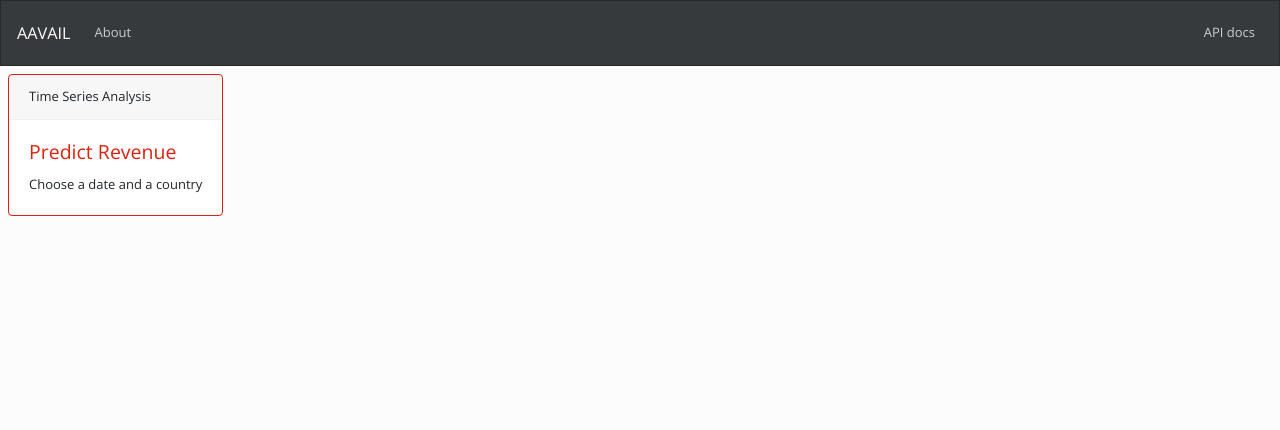
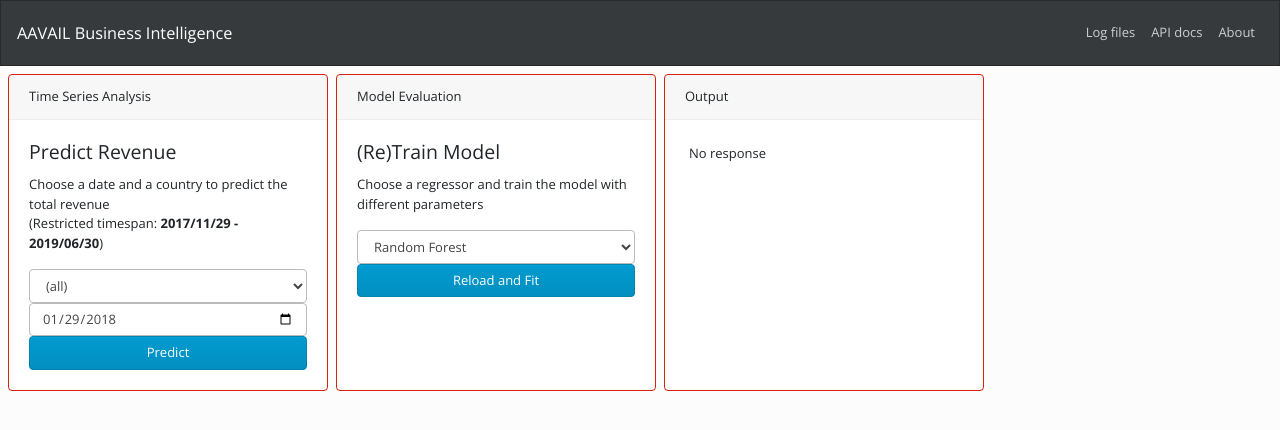
Before and after one commit to pistolilla/coursera-ibm-ai-workflow, a Python web app: template templates/index.html in a window 1280 px wide. Shown: the top 430 px of the page. Run offline with Jinja, Linux system fonts and the light colour scheme; the template is opened without the code that fills it, so the values that code supplies are empty; some libraries are stand-ins or nearby versions.

Commit message:
view model (website)

```diff
--- a/static/functions.js
+++ b/static/functions.js
@@ -0,0 +1,14 @@
+// Read URL parameters
+$.urlParam = function(name) {
+    var results = new RegExp('[\?&]' + name + '=([^&#]*)').exec(window.location.search);
+    return (results !== null) ? decodeURI(results[1]) || 0 : false;
+}
+// Ajax errors handler
+$.ajaxError = function(jqxhr, textStatus, error) {
+    var err = textStatus + ", " + error;
+    console.log("Request Failed: " + err);
+    // hiding gif
+    $("#resultsgif").hide();
+    $("#results").empty();
+    $("#results").append('<p>An error ocurred, please see log (' + err + ')</p>');
+}
--- /dev/null
+++ b/static/index.js
@@ -0,0 +1,53 @@
+// DocumentReady
+$(function() {
+    //// init
+    $('.loadinggif').hide();
+
+    // if about undefined
+    if ($.urlParam('about') == 0)
+        $('#aboutbox').hide();
+
+    // predictbutton listener
+    $("#predictbutton").click(function() {
+        // reading form values
+        var country = $("#country").val();
+        var dateinput = $("#dateinput").val();
+        // clearing and showing gifs
+        $("#results").empty();
+        $("#resultsgif").show();
+        // ajax call
+        $.getJSON("/predict?country=" + country + "&target_date=" + dateinput)
+        .done(function(result) {
+            // hiding gif
+            $("#resultsgif").hide();
+            if (result.length == 0) {
+                $("#results").append('<p class="m-1">No response</p>');
+            } else {
+                // iterating through results
+                $.each(result, function(i, field) {
+                    // populating tags
+                    $("#results").append('<p><b>' + i + "</b>: " + field + '</p>');
+                });
+            }
+        })
+        .fail($.ajaxError);
+    });
+
+    // modelbutton listener
+    $("#modelbutton").click(function() {
+        // reading form values
+        var regressor = $("#regressor").val();
+        // clearing and showing gifs
+        $("#results").empty();
+        $("#resultsgif").show();
+        // ajax call
+        $.getJSON("/train?regressor=" + regressor)
+        .done(function(result) {
+            // hiding gif
+            $("#resultsgif").hide();
+            $("#results").append('<p>Model training successful!</p>');
+        })
+        .fail($.ajaxError);
+    });
+
+});
--- a/templates/base.html
+++ b/templates/base.html
@@ -5,6 +5,7 @@
         <title>AAVAIL Business Intelligence</title>
         <link rel="stylesheet" href="//stackpath.bootstrapcdn.com/bootswatch/4.3.1/simplex/bootstrap.min.css">
         <link href="//stackpath.bootstrapcdn.com/font-awesome/4.7.0/css/font-awesome.min.css" rel="stylesheet" integrity="sha384-wvfXpqpZZVQGK6TAh5PVlGOfQNHSoD2xbE+QkPxCAFlNEevoEH3Sl0sibVcOQVnN" crossorigin="anonymous">
+        <link rel="shortcut icon" href="{{ url_for('static', filename='favicon.ico') }}">
         <script src="//ajax.googleapis.com/ajax/libs/jquery/3.3.1/jquery.min.js"></script>
         <script src="//cdnjs.cloudflare.com/ajax/libs/twitter-bootstrap/4.3.1/js/bootstrap.min.js"></script>
         <script src="{{ url_for('static', filename='functions.js') }}"></script>
@@ -25,19 +26,26 @@
 
     <!-- navigation bar -->
     <nav class="navbar navbar-expand-lg navbar-dark bg-dark">
-        <a href="/" class="navbar-brand">AAVAIL</a>
+        <a href="/" class="navbar-brand">AAVAIL Business Intelligence</a>
         <button class="navbar-toggler" type="button" data-toggle="collapse" data-target="#navbarColor02" aria-controls="navbarColor02" aria-expanded="false" aria-label="Toggle navigation">
             <span class="navbar-toggler-icon"></span>
         </button>
         <div class="collapse navbar-collapse" id="navbarColor02">
             <ul class="navbar-nav navbar-left">
-                <li class="nav-item"><a class="nav-link" href="?about=1">About</a></li>
             </ul>
             <ul class="navbar-nav ml-auto">
-                <li class="nav-item"><a class="nav-link" href="?about=1">API docs</a></li>
+                <li class="nav-item"><a class="nav-link" href="/logs">Log files</a></li>
+                <li class="nav-item"><a class="nav-link" href="#">API docs</a></li>
+                <li class="nav-item"><a class="nav-link" href="?about=1">About</a></li>
             </ul>
         </div>
     </nav>
+
+    <!-- about box -->
+    <div id="aboutbox" class="alert alert-dismissible alert-primary m-2">
+        <button type="button" class="close" data-dismiss="alert">&times;</button>
+        AI Workflow: AI in Production Capstone Project. For more info visit the <a href="https://github.com/pistolilla/coursera-ibm-ai-workflow" target="_blank">github page</a> for this application. Open source: <a href="https://github.com/pistolilla/coursera-ibm-ai-workflow/blob/master/LICENSE" target="_blank">MIT License</a>.
+    </div>
 
     {% block content %}{% endblock %}
 
--- a/templates/index.html
+++ b/templates/index.html
@@ -1,16 +1,55 @@
 {% extends "base.html" %}
 
 {% block content %}
+
+<!-- content -->
 <div class="container m-2">
     <div class="row">
-            <div class="card border-primary mb-3" style="max-width: 20rem;">
-                <div class="card-header">Time Series Analysis</div>
-                <div class="card-body">
-                    <h4 class="card-title"><a href="/bigoven/diets">Predict Revenue</a></h4>
-                    <p class="card-text">Choose a date and a country</p>
-                </div>
+        <div class="card border-primary mb-3 mr-2" style="max-width: 20rem;">
+            <div class="card-header">Time Series Analysis</div>
+            <div class="card-body">
+                <h4 class="card-title">Predict Revenue</h4>
+                <p class="card-text">Choose a date and a country to predict the total revenue <br/>(Restricted timespan: <b>2017/11/29 - 2019/06/30</b>)</p>
+                <select id="country" class="form-control">
+                    <option value="all">(all)</option>
+                    <option value="eire">Éire</option>
+                    <option value="france">France</option>
+                    <option value="germany">Germany</option>
+                    <option value="hong_kong">Hong Kong</option>
+                    <option value="netherlands">Netherlands</option>
+                    <option value="norway">Norway</option>
+                    <option value="portugal">Portugal</option>
+                    <option value="singapore">Singapore</option>
+                    <option value="spain">Spain</option>
+                    <option value="united_kingdom">United Kingdom</option>
+                </select>
+                <input class="form-control" type="date" id="dateinput" name="dateinput" value="2018-01-29" min="2017-11-29" max="2019-06-30">
+                <button id="predictbutton" type="button" class="btn btn-info btn-md btn-block">Predict</button>
             </div>
+        </div>
+
+        <div class="card border-primary mb-3 mr-2" style="max-width: 20rem;">
+            <div class="card-header">Model Evaluation</div>
+            <div class="card-body">
+                <h4 class="card-title">(Re)Train Model</h4>
+                <p class="card-text">Choose a regressor and train the model with different parameters</p>
+                <select id="regressor" class="form-control">
+                    <option value="randomforest">Random Forest</option>
+                    <option value="extratrees">Extra Trees</option>
+                </select>
+                <button id="modelbutton" type="button" class="btn btn-info btn-md btn-block">Reload and Fit</button>
+            </div>
+        </div>
+
+        <div class="card border-primary mb-3 mr-0" style="min-width: 20rem; max-width: 20rem;">
+            <div class="card-header">Output</div>
+            <div class="card-body">
+                <img id="resultsgif" class="loadinggif" src="https://cdnjs.cloudflare.com/ajax/libs/galleriffic/2.0.1/css/loader.gif" loop="infinite" />
+                <div id="results"><p class="m-1">No response</p></div>
+            </div>
+        </div>
     </div>
 </div>
 
+<script src="{{ url_for('static', filename='index.js') }}"></script>
 {% endblock %}
```
Also changed, not shown: app.py (+13 -11 lines), static/logs.js (added, +21 -0 lines), templates/logs.html (added, +15 -0 lines), static/favicon.ico (added).
